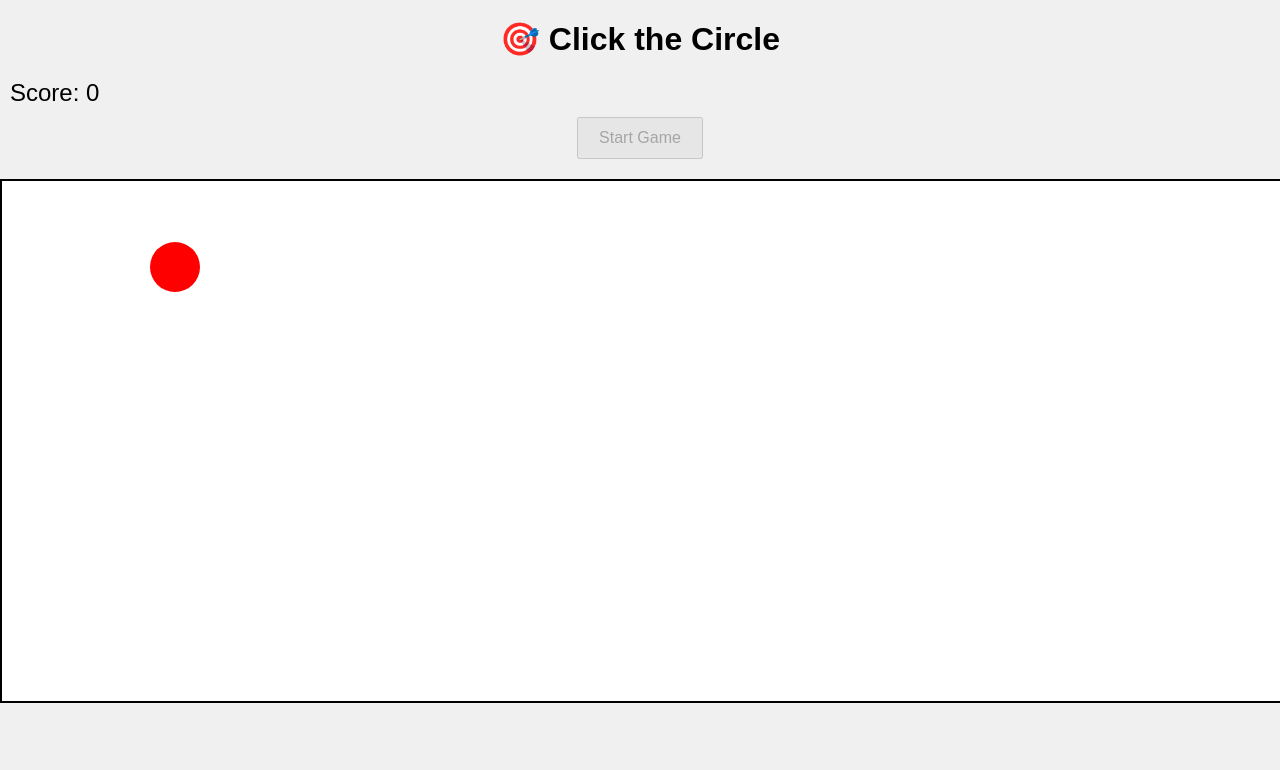
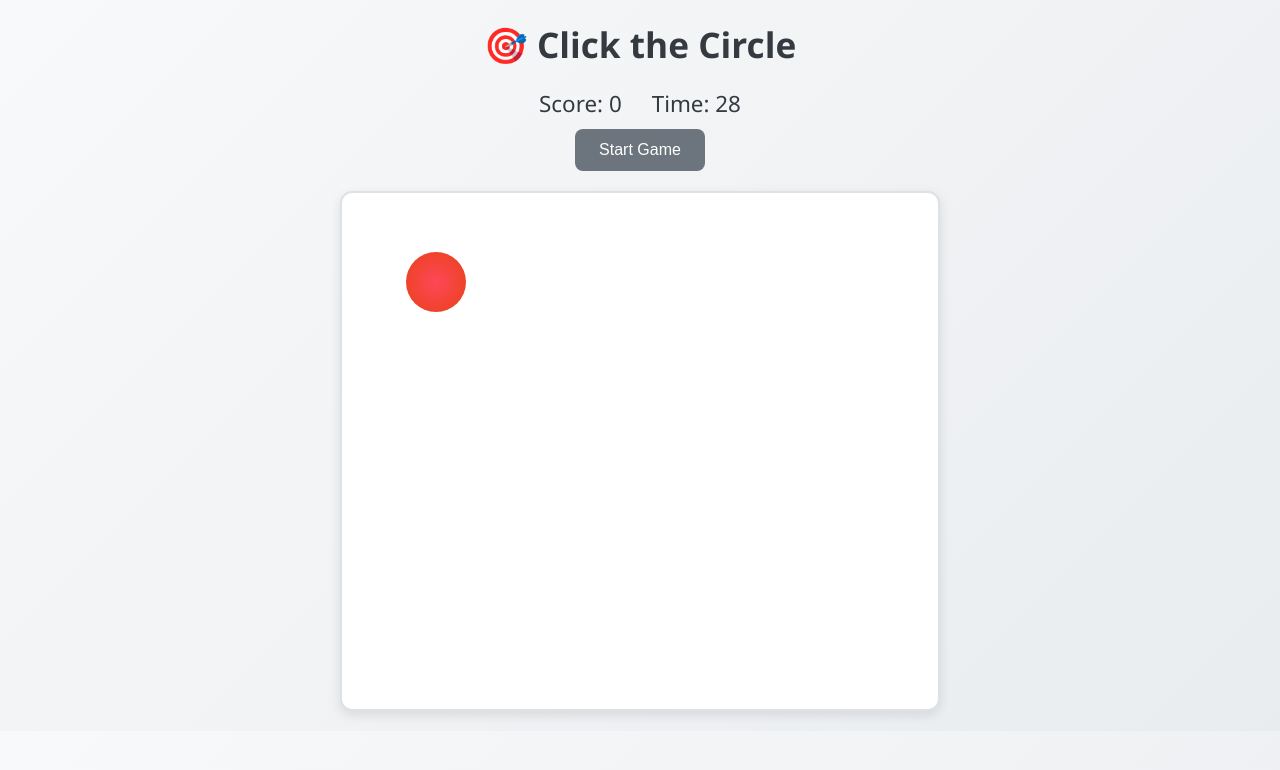
Before and after one commit to vinayjkumardev/FirstApp, a plain HTML site: page index.html in a window 1280 px wide. Both pictures are taken after a click on the button "Start Game". Drawn offline with Linux system fonts and the light colour scheme.

Commit message:
Update index.html

```diff
--- a/index.html
+++ b/index.html
@@ -5,52 +5,89 @@
   <meta name="viewport" content="width=device-width, initial-scale=1.0"/>
   <title>Click the Circle Game</title>
   <style>
+    * {
+      box-sizing: border-box;
+    }
+
     body {
       margin: 0;
-      font-family: Arial, sans-serif;
+      font-family: 'Segoe UI', Tahoma, Geneva, Verdana, sans-serif;
       text-align: center;
-      background: #f0f0f0;
+      background: linear-gradient(135deg, #f8f9fa, #e9ecef);
+      color: #343a40;
     }
 
     h1 {
-      margin-top: 20px;
+      margin: 20px 0;
+      font-size: 2.2rem;
+    }
+
+    .info-bar {
+      display: flex;
+      justify-content: center;
+      gap: 30px;
+      font-size: 1.4rem;
+      margin-bottom: 10px;
+    }
+
+    #start-btn {
+      padding: 12px 24px;
+      font-size: 1rem;
+      background-color: #007bff;
+      color: white;
+      border: none;
+      border-radius: 8px;
+      cursor: pointer;
+      transition: background-color 0.3s ease;
+    }
+
+    #start-btn:disabled {
+      background-color: #6c757d;
+      cursor: not-allowed;
+    }
+
+    #start-btn:hover:not(:disabled) {
+      background-color: #0056b3;
     }
 
     #game-area {
       position: relative;
-      width: 100%;
+      width: 90%;
+      max-width: 600px;
       height: 65vh;
-      background-color: #ffffff;
-      border: 2px solid #000;
+      background-color: #fff;
+      border: 2px solid #dee2e6;
+      border-radius: 12px;
+      box-shadow: 0 4px 12px rgba(0,0,0,0.1);
       margin: 20px auto;
       overflow: hidden;
     }
 
     .circle {
-      width: 50px;
-      height: 50px;
-      background-color: red;
+      width: 60px;
+      height: 60px;
+      background: radial-gradient(circle, #ff4757, #e84118);
       border-radius: 50%;
       position: absolute;
       cursor: pointer;
+      transition: transform 0.1s;
     }
 
-    #score, #timer {
-      font-size: 1.5em;
-      margin: 10px;
-    }
-
-    #start-btn {
-      padding: 10px 20px;
-      font-size: 1em;
-      cursor: pointer;
+    .circle:hover {
+      transform: scale(1.1);
     }
   </style>
 </head>
 <body>
   <h1>🎯 Click the Circle</h1>
-  <div id="score" style="display: flex;">Score: 0 <div id="timer" style="margin-right: 8px;">Time: 30</div></div>
+
+  <div class="info-bar">
+    <div id="score">Score: 0</div>
+    <div id="timer">Time: 30</div>
+  </div>
+
   <button id="start-btn">Start Game</button>
+
   <div id="game-area"></div>
 
   <script>
@@ -77,8 +114,8 @@
       const maxX = gameArea.clientWidth;
       const maxY = gameArea.clientHeight;
 
-      circle.style.left = randomPosition(50, maxX) + 'px';
-      circle.style.top = randomPosition(50, maxY) + 'px';
+      circle.style.left = randomPosition(60, maxX) + 'px';
+      circle.style.top = randomPosition(60, maxY) + 'px';
 
       circle.onclick = () => {
         score++;
@@ -103,9 +140,9 @@
 
         if (timeLeft <= 0) {
           clearInterval(timer);
-          gameArea.innerHTML = '';
+          if (circle) gameArea.removeChild(circle);
           startBtn.disabled = false;
-          alert('Game over! Your score: ' + score);
+          alert('⏱️ Time\'s up! Your score: ' + score);
         }
       }, 1000);
     }
```
